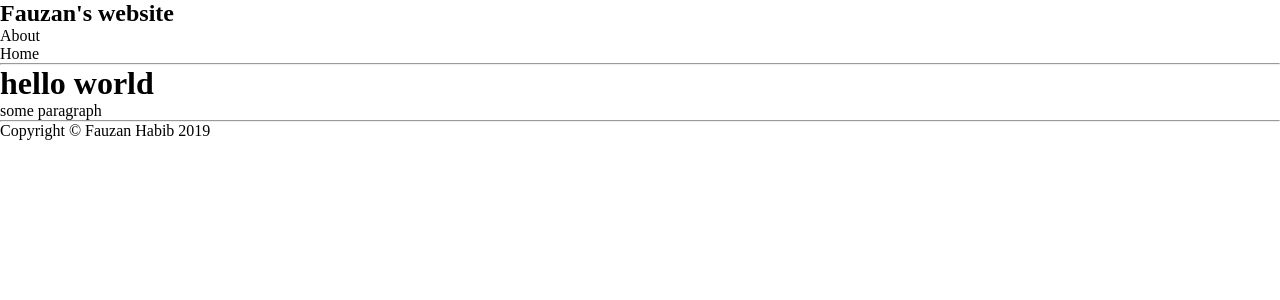
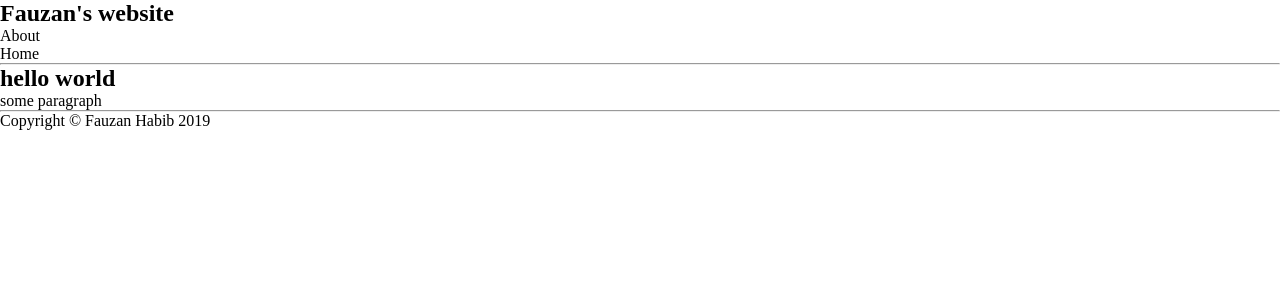
Before and after one commit to TheZano/wwb, a Jekyll site: the page built from index.html, in a window 1280 px wide. Shown: the top 300 px of the page. Built offline with Jekyll 4.4.1, drawn with Linux system fonts in a browser that asks for light colours.

Commit message:
change header size

```diff
--- a/index.html
+++ b/index.html
@@ -1,5 +1,5 @@
 ---
 layout: default
 ---
-<h1>hello world</h1>
+<h2>hello world</h2>
 <p>some paragraph</p>
```
